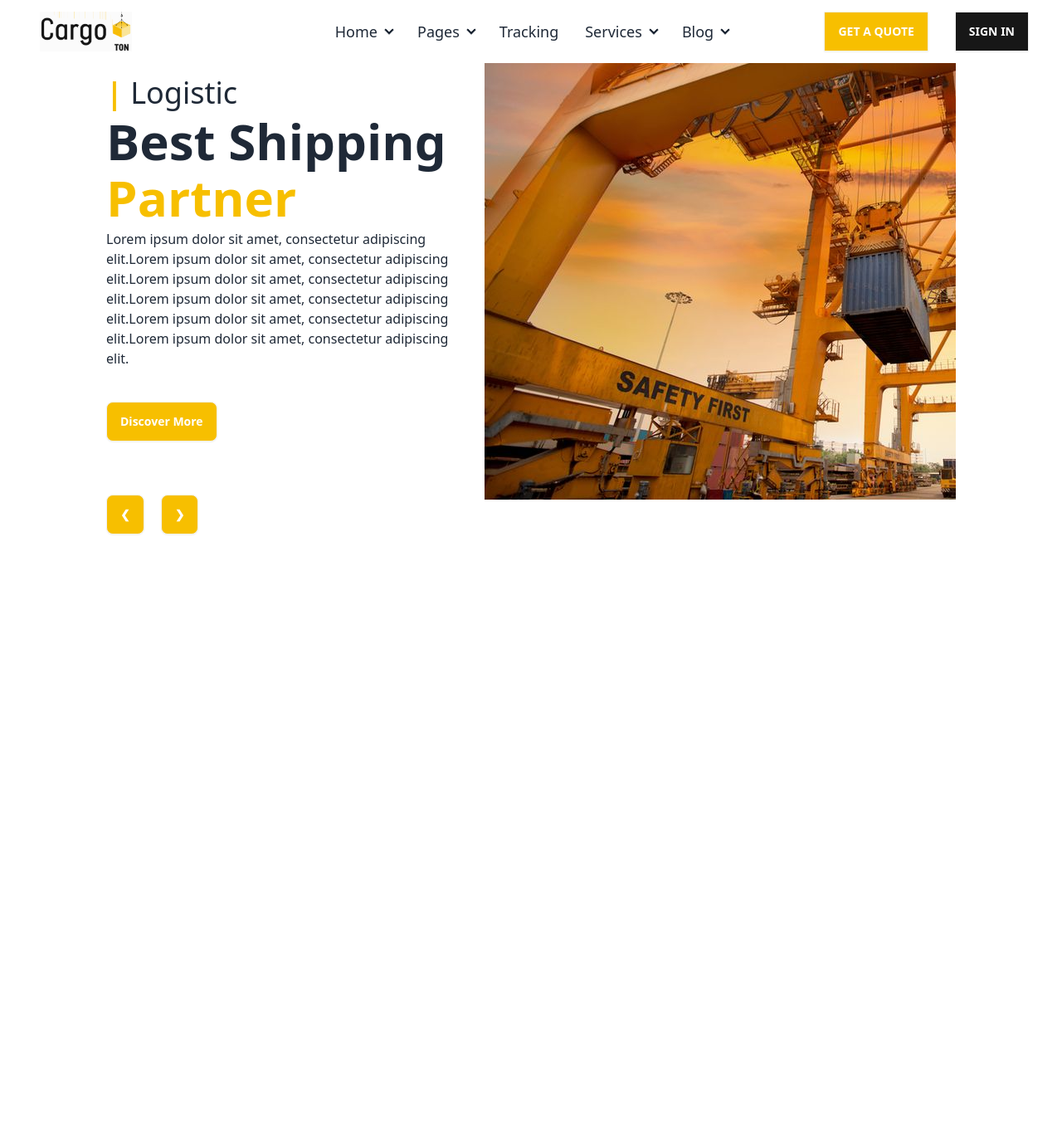
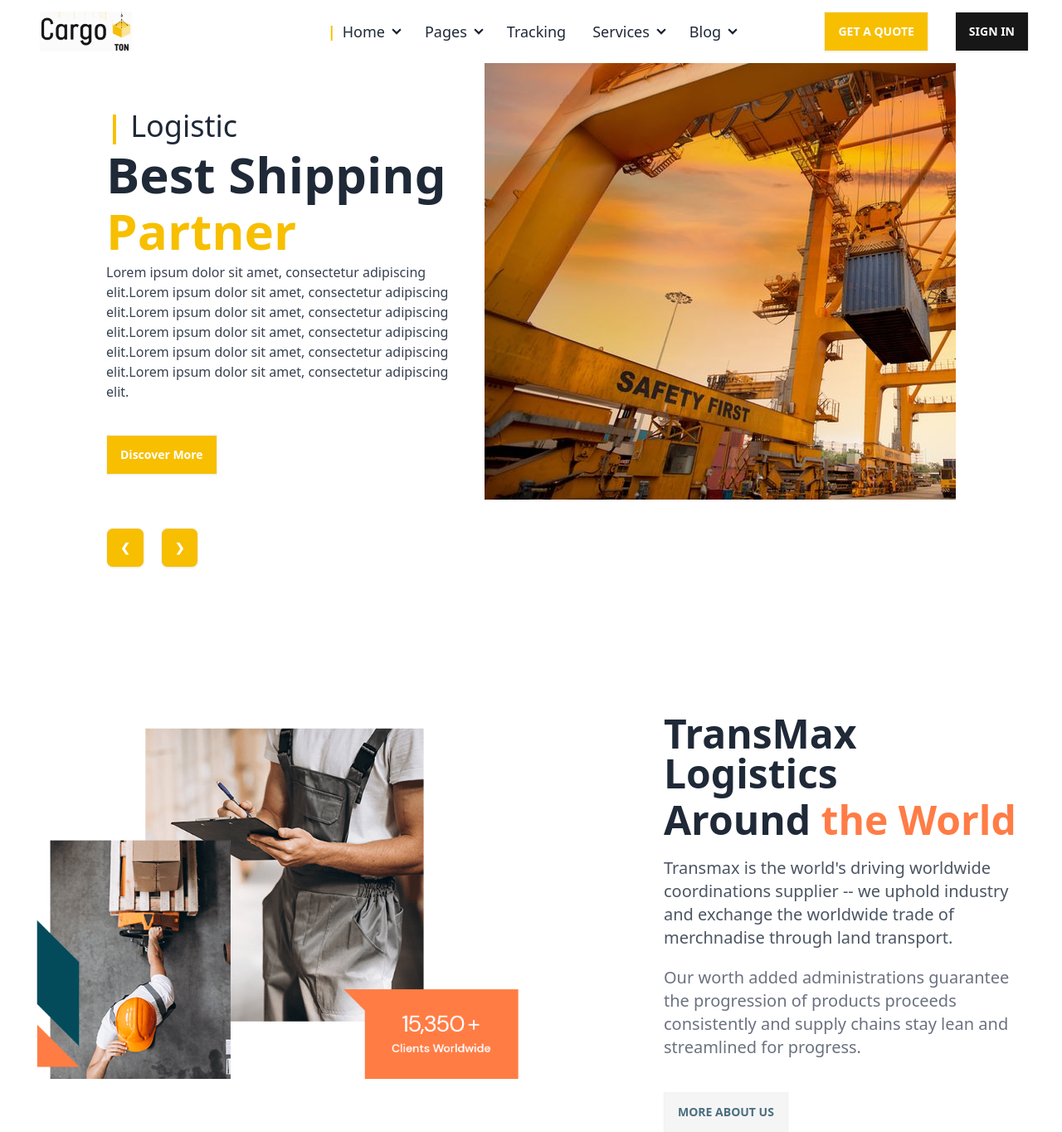
Before and after one commit to iamakmal/shipping, a React (Create React App) app: page / in a window 1280 px wide. Shown: the whole page at 83% size. Before the commit the page ends 800 px from the top, so only its background shows below. Built offline with nearby package versions, Linux system fonts and the light colour scheme.

Commit message:
implemented welcome section

```diff
--- a/src/App.js
+++ b/src/App.js
@@ -1,11 +1,13 @@
 import Navbar from './components/Navbar';
 import Slider from './components/Slider';
+import Welcome from './components/Welcome';
 
 function App() {
   return (
    <>
    <Navbar/>
    <Slider/>
+   <Welcome/>
    </>
   );
 }
--- a/src/components/Navbar.jsx
+++ b/src/components/Navbar.jsx
@@ -27,7 +27,7 @@ export default function Navbar() {
     <ul className="menu menu-horizontal px-1">
       <li>
         <details>
-          <summary className='text-lg font-medium'>Home</summary>
+          <summary className='text-lg font-medium'><span className='text-yellow font-bold'>|</span>Home</summary>
           <ul className="p-2">
             <li><a>Submenu 1</a></li>
             <li><a>Submenu 2</a></li>
--- a/src/components/Slider.jsx
+++ b/src/components/Slider.jsx
@@ -4,12 +4,12 @@ export default function Slider() {
   return (
     <>
     <div className="flex">
-  <div className="w-1/2 p-4 pl-32 bg-white">
+  <div className="w-1/2 p-4 pl-32 bg-white mt-10">
     <h1 className="text-4xl font-medium mb-2"><span className='text-yellow font-bold'>|</span> Logistic</h1>
     <h1 className="text-6xl font-semibold mb-2">Best Shipping</h1>
     <h1 className="text-6xl font-bold mb-2 text-yellow">Partner</h1>
     <p className="text-gray-700">Lorem ipsum dolor sit amet, consectetur adipiscing elit.Lorem ipsum dolor sit amet, consectetur adipiscing elit.Lorem ipsum dolor sit amet, consectetur adipiscing elit.Lorem ipsum dolor sit amet, consectetur adipiscing elit.Lorem ipsum dolor sit amet, consectetur adipiscing elit.Lorem ipsum dolor sit amet, consectetur adipiscing elit.</p>
-    <a className="btn bg-yellow text-white mt-10">Discover More</a>
+    <a className="btn bg-yellow text-white mt-10 rounded-none">Discover More</a>
 
     <div className="mt-16">
     <a className="btn bg-yellow text-white">❮</a>
--- /dev/null
+++ b/src/components/Welcome.jsx
@@ -0,0 +1,22 @@
+import React from 'react'
+
+export default function Welcome() {
+  return (
+<div className="flex mt-40 px-8">
+
+<div className="w-1/2">
+<div className="h-100">
+<img src="./welcome.png" className="w-full object-cover" />
+</div>
+</div>
+
+<div className="w-1/2 pl-40">
+<h1 className="text-5xl font-semibold mb-2">TransMax Logistics</h1>
+<h1 className="text-5xl font-semibold mb-2">Around <span className="text-red">the World</span></h1>
+<p className="text-xl text-gray-600 mt-5">Transmax is the world's driving worldwide coordinations supplier -- we uphold industry and exchange the worldwide trade of merchnadise through land transport.</p>
+<p className="text-xl text-gray-500 mt-5">Our worth added administrations guarantee the progression of products proceeds consistently and supply chains stay lean and streamlined for progress.</p>
+<a className="btn bg-[#F5F5F5] text-[#4A6E7E] font-bold mt-10 rounded-none">MORE ABOUT US</a>
+</div>
+</div>
+  )
+}
--- a/tailwind.config.js
+++ b/tailwind.config.js
@@ -4,12 +4,14 @@ module.exports = {
     "./src/**/*.{js,jsx,ts,tsx}",
   ],
   theme: {
-    extend: {},
-    colors:{
-      yellow:'#F7BF00',
-      black:'#171717',
-      white:'#FFFFFF'
-    }
+    extend: {
+      colors:{
+        yellow:'#F7BF00',
+        black:'#171717',
+        white:'#FFFFFF',
+        red:'#FF7C46'
+      }
+    },
   },
   plugins: [require("daisyui")],
   daisyui: {
```
Also changed, not shown: public/welcome.png (added).
